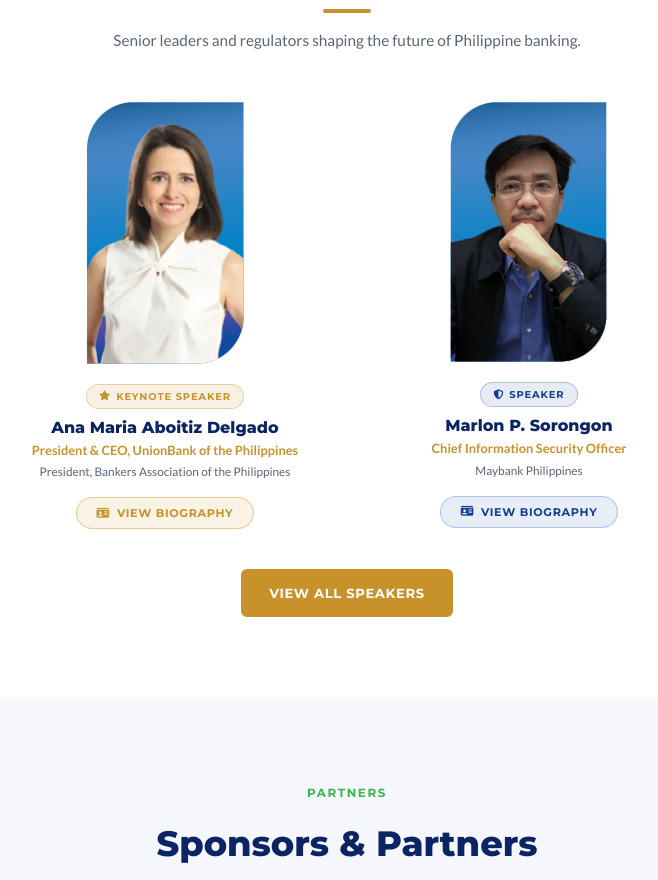
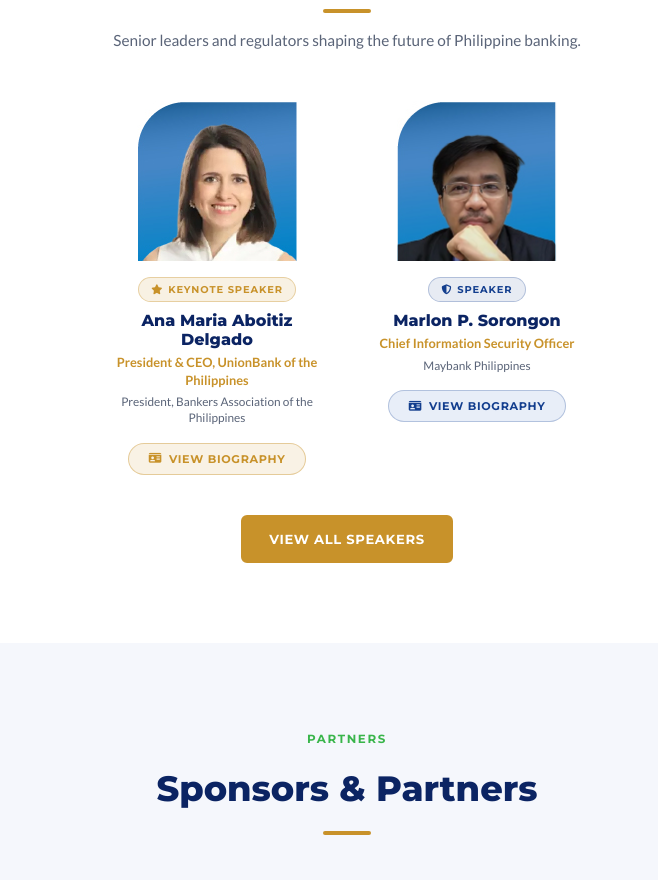
Before and after one commit to yussaimee-source/Finance-PhilippinesV3, a plain HTML site: page index.html in a window 1280 px wide. Shown: the part 6001-6881 px from the top of the page, without its empty margins (293-951 px from the left). Drawn offline with Linux system fonts and the light colour scheme.

Commit message:
Add files via upload

```diff
--- a/style.css
+++ b/style.css
@@ -395,8 +395,8 @@
 .speakers-duo {
   display: grid;
   grid-template-columns: 1fr 1fr;
-  gap: 48px;
-  max-width: 680px;
+  gap: 40px;
+  max-width: 480px;
   margin: 0 auto 40px;
 }
 
@@ -410,15 +410,17 @@
   box-shadow: none;
 }
 
-/* Photo — 50% width, centred, no frame */
+/* Photo — fixed small size, centred */
 .spk-photo {
-  width: 50%;
-  height: auto;
+  width: 160px;
+  height: 160px;
+  object-fit: cover;
+  object-position: center top;
   display: block;
   border: none;
   box-shadow: none;
   border-radius: 0;
-  margin: 0 auto 20px;
+  margin: 0 auto 16px;
 }
 
 .spk-info {
```
